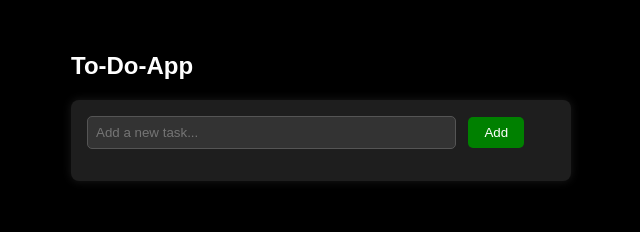
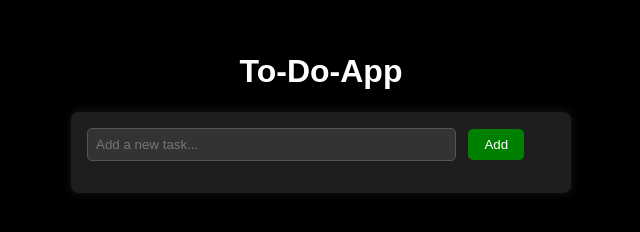
Before and after one commit to justicefriday/Todo-List, a plain HTML site: page index.html in a window 1280 px wide. Shown: the whole page, without its empty margins (319-959 px from the left). Drawn offline with Linux system fonts and the light colour scheme.

Commit message:
bring back h1 tag

```diff
--- a/index.html
+++ b/index.html
@@ -10,7 +10,7 @@
 </head>
 <body>
 
-  <h2>To-Do-App</h2>
+  <h1>To-Do-App</h1>
 
   <div class="todo-container">
     <input type="text" id="todo-input" placeholder="Add a new task..." />
```
